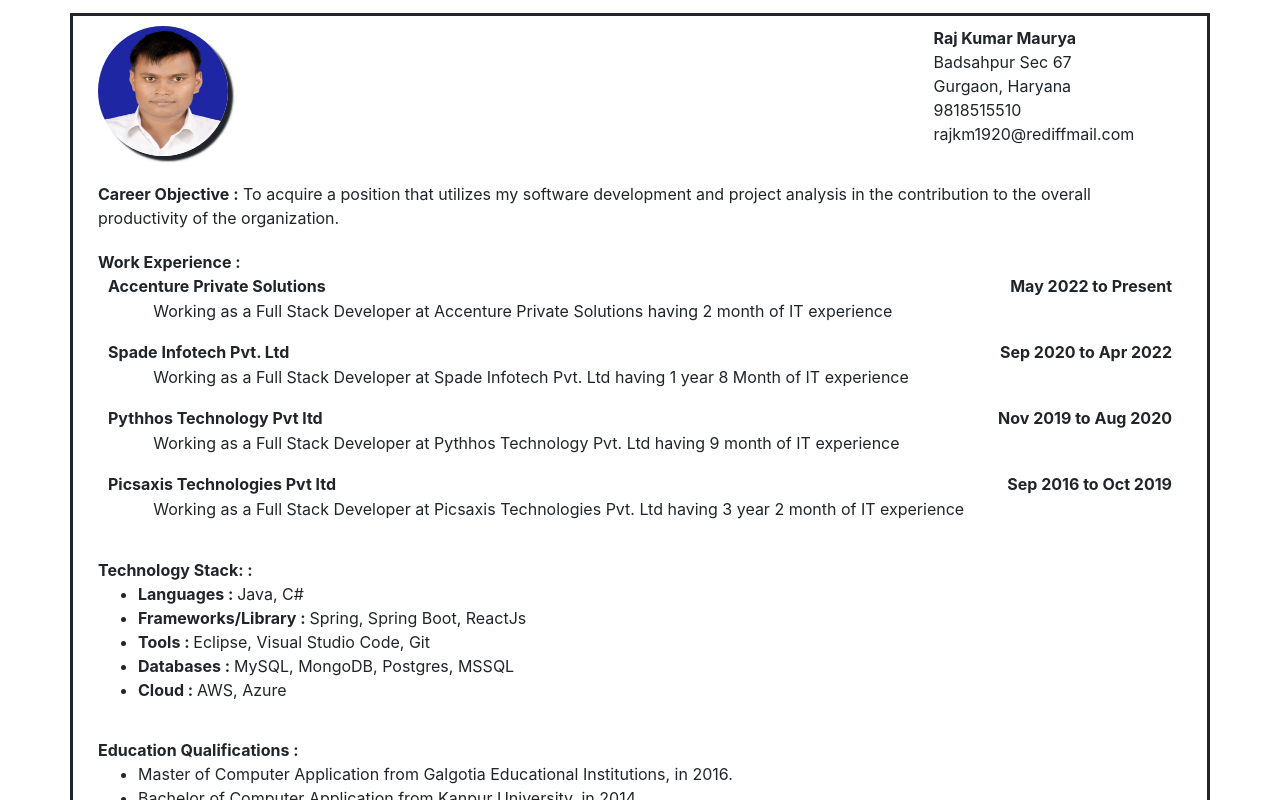
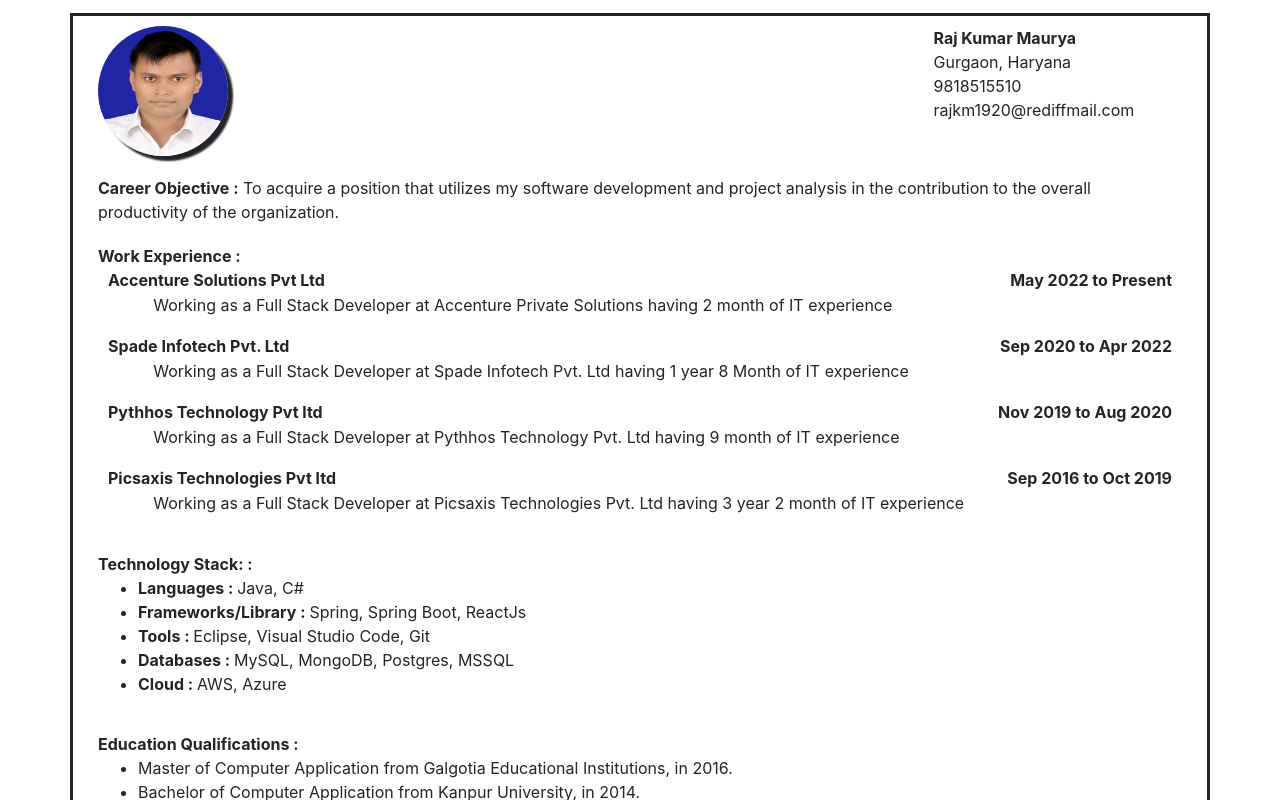
Before and after one commit to rajkm1920/raj-profile, an Angular app: page / in a window 1280 px wide. Shown: the top 800 px of the page. Built offline with nearby package versions, Linux system fonts and the light colour scheme.

Commit message:
update work

```diff
--- a/src/app/profile/profile.component.html
+++ b/src/app/profile/profile.component.html
@@ -8,7 +8,6 @@
     <div class="col-md-3" style="text-align: center;">
       <p align="left">
         <b>Raj Kumar Maurya</b><br>
-        Badsahpur Sec 67<br>
         Gurgaon, Haryana<br>
         9818515510<br>
         rajkm1920@rediffmail.com
@@ -28,7 +27,7 @@
     <div class="col-md-12" align="left">
       <b>Work Experience :</b>
       <div>
-        <span class="div-left"><b>Accenture Private Solutions</b> </span> <span class="div-right"><b> May 2022 to Present</b> </span>
+        <span class="div-left"><b>Accenture Solutions Pvt Ltd</b> </span> <span class="div-right"><b> May 2022 to Present</b> </span>
         <br>
       <p class="p-start">
         Working as a Full Stack Developer at Accenture Private Solutions having {{completedate}} of IT experience
```
